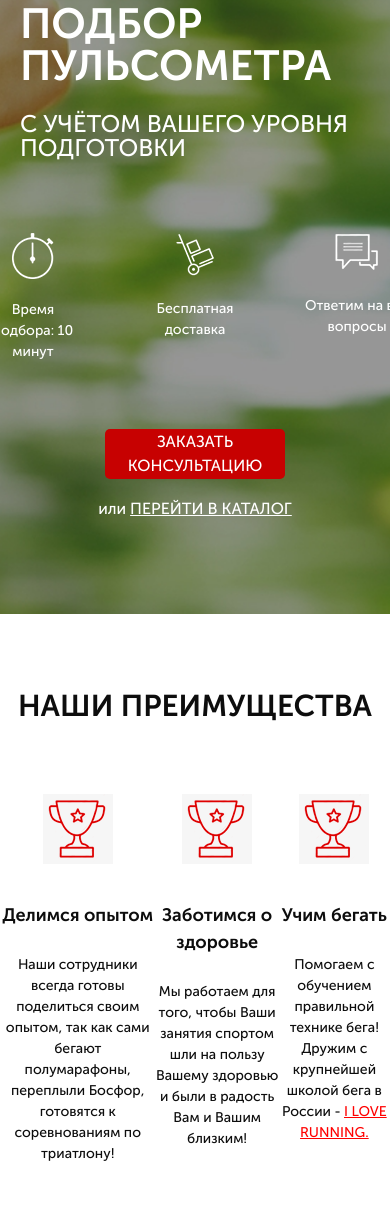
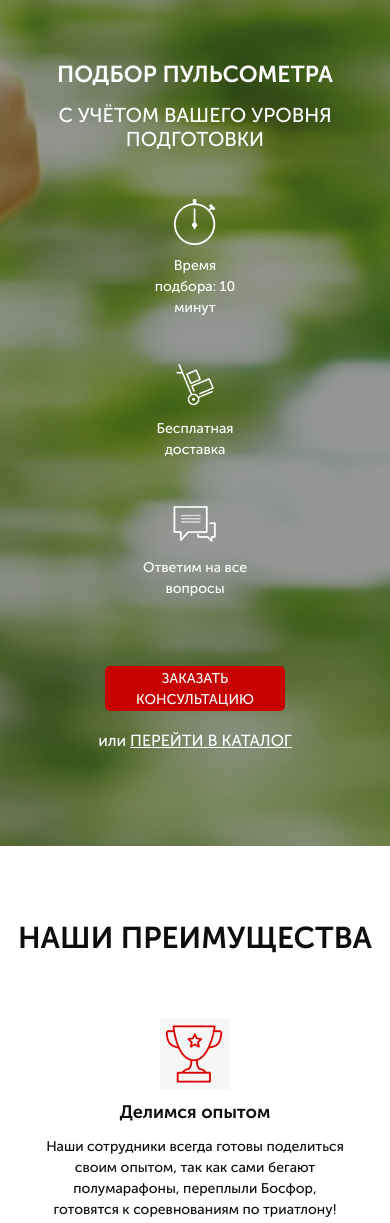
Before and after one commit to alx8437/pulsometr, a website: page src/index.html in a window 390 px wide. Shown: the part 308-1531 px from the top of the page. Before the commit the page ends 1472 px from the top, so only its background shows below. Drawn offline with Linux system fonts and the light colour scheme.

Commit message:
end adaptation .promo and .advantages

```diff
--- a/src/sass/blocks/_media.scss
+++ b/src/sass/blocks/_media.scss
@@ -31,7 +31,7 @@
 }
 @media (max-width: 575px) {
     .header {
-        min-height: 200px;
+        min-height: 250px;
         flex-direction: column;
         &__logo {
             max-width: 230px;
@@ -47,6 +47,55 @@
         }
     }
     .button {
+        &_main {
+            font-size: 14px;
+        }
         width: 180px;
+        height: 45px;
+        font-size: 15px;
+    }
+    .promo {
+        &__header {
+            font-size: 23px;
+        }
+        &__subheader {
+            margin-top: 0;
+            font-size: 20px;
+            text-align: center;
+        }
+        &__icons {
+            width: 320px;
+            min-height: 400px;
+            margin-top: 40px;
+            flex-direction: column;
+            align-items: center;
+        }
+        &__icon {
+            img {
+                margin-bottom: 10px;
+            }
+        }
+    }
+    .advantages {
+        &__title {
+            text-align: center;
+        }
+        &__wrapper {
+            margin-top: 0;
+            flex-direction: column;
+            align-items: center;
+        }
+        &__descr {
+            margin-top: 10px;
+        }
+        &__subscrip {
+            margin-top: 10px;
+        }
+        &__item {
+            min-width: 300px;
+            img {
+                margin-top: 50px;
+            }
+        }
     }
 }
```
Also changed, not shown: src/css/style.min.css.
